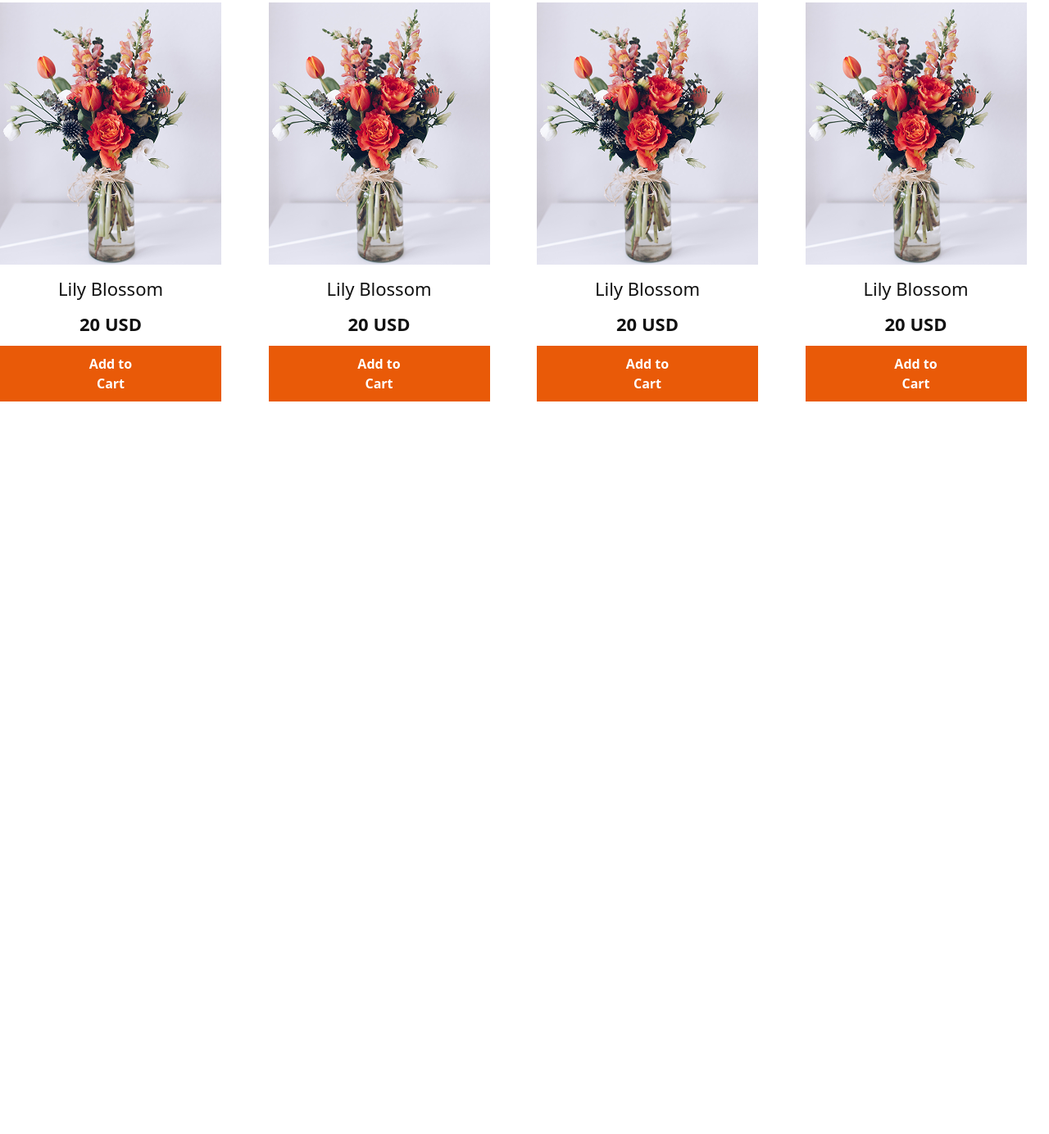
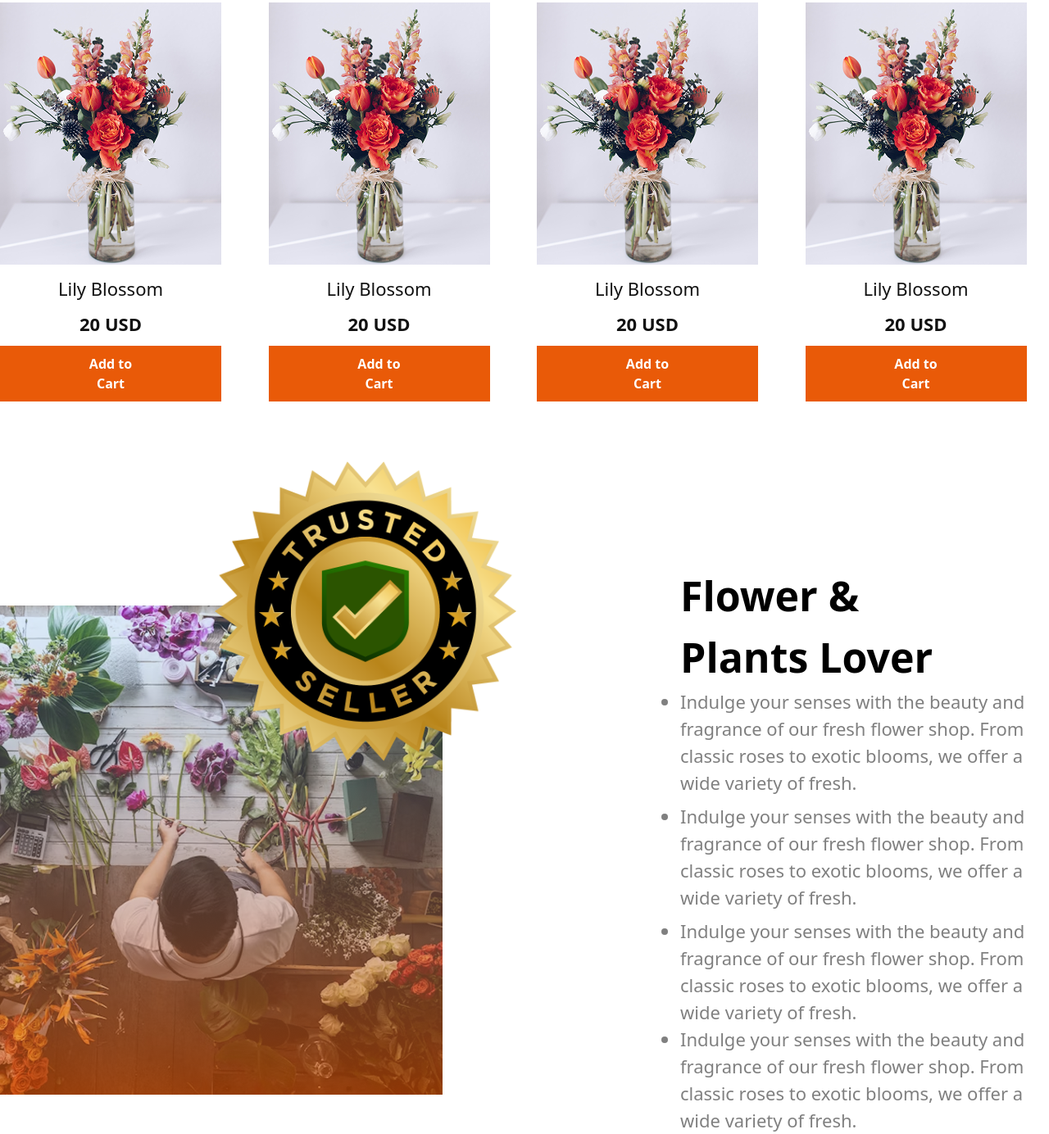
Before and after one commit to HasibulHasan-Shanto/Flower-Shope-page, a plain HTML site: page index.html in a window 1280 px wide. Shown: the part 1434-2818 px from the top of the page at 82% size. Before the commit the page ends 1924 px from the top, so only its background shows below. Drawn offline with nearby package versions, Linux system fonts and the light colour scheme.

Commit message:
added flowe lover part

```diff
--- a/index.html
+++ b/index.html
@@ -53,7 +53,7 @@
         </div>
     </section>
     <!-- Banner Prt -->
-    <!-- product par -->
+    <!-- product Part -->
     <section>
         <div class=" max-w-[1320px] mx-auto pt-[120px]">
             <h2 class="product_heading font-inter font-bold text-[#000000] text-[50px] text-center"><span
@@ -75,7 +75,8 @@
                     <p class="product_price font-inter font-bold text-[22px] text-[#111111] py-[10px]">
                         20 USD
                     </p>
-                    <button class="font-inter font-semibold text-white text-[16px] bg-[#E95A08] px-[92px] py-[10px]">Add to Cart</button>
+                    <button class="font-inter font-semibold text-white text-[16px] bg-[#E95A08] px-[92px] py-[10px]">Add
+                        to Cart</button>
                 </div>
                 <div class="w-[270px] text-center">
                     <img src="assets/sample-flower-image.png" alt="">
@@ -85,7 +86,8 @@
                     <p class="product_price font-inter font-bold text-[22px] text-[#111111] py-[10px]">
                         20 USD
                     </p>
-                    <button class="font-inter font-semibold text-white text-[16px] bg-[#E95A08] px-[92px] py-[10px]">Add to Cart</button>
+                    <button class="font-inter font-semibold text-white text-[16px] bg-[#E95A08] px-[92px] py-[10px]">Add
+                        to Cart</button>
                 </div>
                 <div class="w-[270px] text-center">
                     <img src="assets/sample-flower-image.png" alt="">
@@ -95,7 +97,8 @@
                     <p class="product_price font-inter font-bold text-[22px] text-[#111111] py-[10px]">
                         20 USD
                     </p>
-                    <button class="font-inter font-semibold text-white text-[16px] bg-[#E95A08] px-[92px] py-[10px]">Add to Cart</button>
+                    <button class="font-inter font-semibold text-white text-[16px] bg-[#E95A08] px-[92px] py-[10px]">Add
+                        to Cart</button>
                 </div>
                 <div class="w-[270px] text-center">
                     <img src="assets/sample-flower-image.png" alt="">
@@ -105,7 +108,8 @@
                     <p class="product_price font-inter font-bold text-[22px] text-[#111111] py-[10px]">
                         20 USD
                     </p>
-                    <button class="font-inter font-semibold text-white text-[16px] bg-[#E95A08] px-[92px] py-[10px]">Add to Cart</button>
+                    <button class="font-inter font-semibold text-white text-[16px] bg-[#E95A08] px-[92px] py-[10px]">Add
+                        to Cart</button>
                 </div>
                 <div class="w-[270px] text-center">
                     <img src="assets/sample-flower-image.png" alt="">
@@ -115,7 +119,8 @@
                     <p class="product_price font-inter font-bold text-[22px] text-[#111111] py-[10px]">
                         20 USD
                     </p>
-                    <button class="font-inter font-semibold text-white text-[16px] bg-[#E95A08] px-[92px] py-[10px]">Add to Cart</button>
+                    <button class="font-inter font-semibold text-white text-[16px] bg-[#E95A08] px-[92px] py-[10px]">Add
+                        to Cart</button>
                 </div>
                 <div class="w-[270px] text-center">
                     <img src="assets/sample-flower-image.png" alt="">
@@ -125,7 +130,8 @@
                     <p class="product_price font-inter font-bold text-[22px] text-[#111111] py-[10px]">
                         20 USD
                     </p>
-                    <button class="font-inter font-semibold text-white text-[16px] bg-[#E95A08] px-[92px] py-[10px]">Add to Cart</button>
+                    <button class="font-inter font-semibold text-white text-[16px] bg-[#E95A08] px-[92px] py-[10px]">Add
+                        to Cart</button>
                 </div>
                 <div class="w-[270px] text-center">
                     <img src="assets/sample-flower-image.png" alt="">
@@ -135,7 +141,8 @@
                     <p class="product_price font-inter font-bold text-[22px] text-[#111111] py-[10px]">
                         20 USD
                     </p>
-                    <button class="font-inter font-semibold text-white text-[16px] bg-[#E95A08] px-[92px] py-[10px]">Add to Cart</button>
+                    <button class="font-inter font-semibold text-white text-[16px] bg-[#E95A08] px-[92px] py-[10px]">Add
+                        to Cart</button>
                 </div>
                 <div class="w-[270px] text-center">
                     <img src="assets/sample-flower-image.png" alt="">
@@ -145,12 +152,44 @@
                     <p class="product_price font-inter font-bold text-[22px] text-[#111111] py-[10px]">
                         20 USD
                     </p>
-                    <button class="font-inter font-semibold text-white text-[16px] bg-[#E95A08] px-[92px] py-[10px]">Add to Cart</button>
+                    <button class="font-inter font-semibold text-white text-[16px] bg-[#E95A08] px-[92px] py-[10px]">Add
+                        to Cart</button>
                 </div>
             </div>
         </div>
     </section>
-    <!-- product par -->
+    <!-- product Part -->
+    <!-- Flower Lover Part -->
+    <section>
+        <div class=" max-w-[1320px] mx-auto pt-[200px]">
+            <div class="flex items-center gap-[290px] relative">
+                <img src="assets/flower-store.png" alt="">
+                <img class="absolute w-[40%] -top-[200px] left-[190px]" src="assets/trusted-badge.png" alt="">
+                <div>
+                    <h2 class="flower_lover_title font-inter font-bold text-[50px] text-[#000000] pr-[100px] ">
+                        Flower & Plants Lover
+                    </h2>
+                    <ul class="list-disc text-[#808080] font-inter font-regular text-[22px]  ">
+                        <li>Indulge your senses with the beauty and fragrance of our fresh flower shop. From classic
+                            roses to exotic blooms, we
+                            offer a wide variety of fresh.</li>
+                        <li class="py-2">Indulge your senses with the beauty and fragrance of our fresh flower shop. From classic
+                            roses to exotic blooms, we
+                            offer a wide variety of fresh.</li>
+                        <li>Indulge your senses with the beauty and fragrance of our fresh flower shop. From classic
+                            roses to exotic blooms, we
+                            offer a wide variety of fresh.</li>
+                        <li>Indulge your senses with the beauty and fragrance of our fresh flower shop. From classic
+                            roses to exotic blooms, we
+                            offer a wide variety of fresh.</li>
+                    </ul>
+                </div>
+
+            </div>
+
+        </div>
+    </section>
+    <!-- Flower Lover Part -->
 </body>
 
 </html>
```
